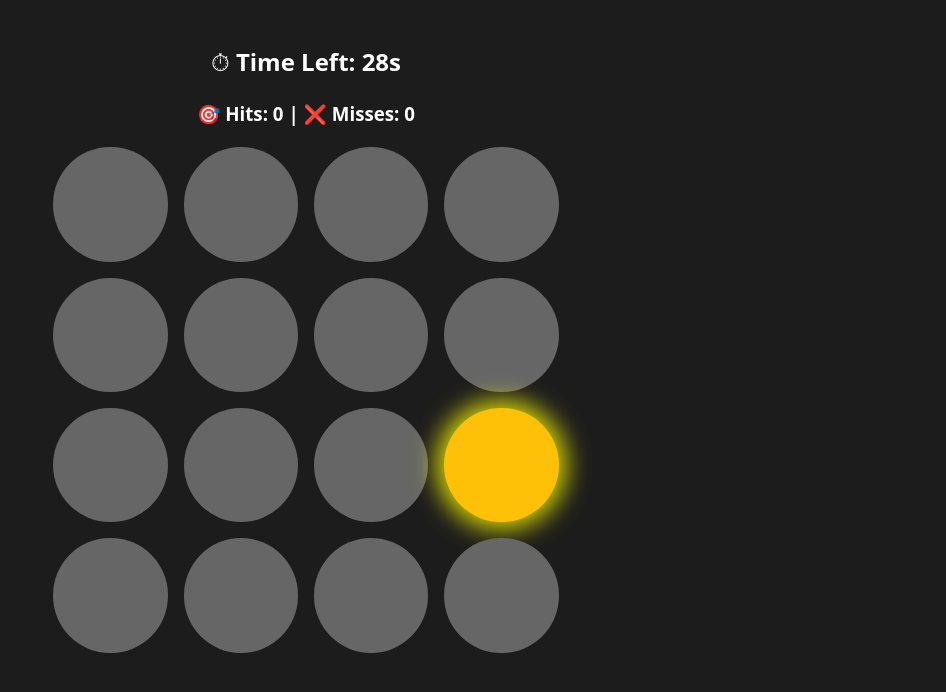
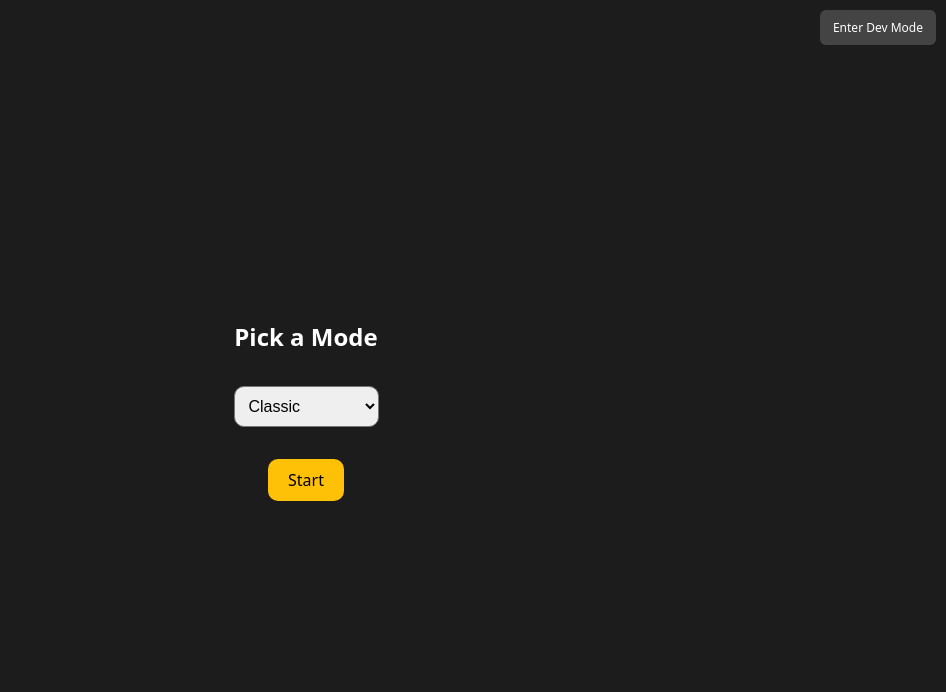
Before and after one commit to VipulBhaiya/f1-reaction-test, a React (Vite) app: page / in a window 1280 px wide. Shown: the top 692 px of the page, without its empty margins (334-1280 px from the left). Built offline with nearby package versions, Linux system fonts and the light colour scheme.

Commit message:
Improved Batak by adding modes to choose from

```diff
--- a/src/components/BatakTest.tsx
+++ b/src/components/BatakTest.tsx
@@ -1,11 +1,14 @@
 import React, { useState, useEffect } from 'react';
+
+type Mode = 'Classic' | 'Speed' | 'Precision' | 'Sudden Death' | 'Acceleration';
 
 type Props = {
   onComplete: (score: number) => void;
 };
 
 const BatakTest: React.FC<Props> = ({ onComplete }) => {
-  const [countdown, setCountdown] = useState(3);
+  const [mode, setMode] = useState<Mode>('Classic');
+  const [countdown, setCountdown] = useState<number | null>(null);
   const [gameActive, setGameActive] = useState(false);
   const [targetIndex, setTargetIndex] = useState<number | null>(null);
   const [hits, setHits] = useState(0);
@@ -14,6 +17,7 @@ const BatakTest: React.FC<Props> = ({ onComplete }) => {
   const [showSummary, setShowSummary] = useState(false);
   const [score, setScore] = useState(0);
   const [showMissFlash, setShowMissFlash] = useState(false);
+  const [flashSpeed, setFlashSpeed] = useState(1000);
 
   const totalTime = 30;
   const maxReactionTime = 2.5;
@@ -26,40 +30,76 @@ const BatakTest: React.FC<Props> = ({ onComplete }) => {
   const missSound = new Audio('/sounds/miss.mp3');
   const countdownSound = new Audio('/sounds/countdown.mp3');
 
+  const handleStart = () => {
+    setHits(0);
+    setMisses(0);
+    setScore(0);
+    setFlashSpeed(1000);
+    setTimeLeft(totalTime);
+    setShowSummary(false);
+    setGameActive(false);
+    setCountdown(3); // Start the countdown
+  };
+
   useEffect(() => {
+    if (countdown === null) return;
     if (countdown > 0) {
       countdownSound.play();
-      const timer = setTimeout(() => setCountdown(c => c - 1), 1000);
+      const timer = setTimeout(() => setCountdown(prev => (prev !== null ? prev - 1 : null)), 1000);
       return () => clearTimeout(timer);
-    } else {
-      setGameActive(true);
+    } else if (countdown === 0) {
+      setCountdown(null); // Hide countdown screen
+      setGameActive(true); // Start the game
     }
   }, [countdown]);
 
   useEffect(() => {
     if (!gameActive) return;
-    if (timeLeft === 0) {
+
+    if (timeLeft === 0 || (mode === 'Sudden Death' && misses > 0)) {
       setGameActive(false);
       const totalAttempts = hits + misses;
       const accuracy = totalAttempts > 0 ? hits / totalAttempts : 1;
       const avgReaction = totalTime / (totalAttempts || 1);
-      const finalScore = Math.round((accuracy * 70) + (30 * (1 - avgReaction / maxReactionTime)));
+      const rawScore = (accuracy * 70) + (30 * (1 - avgReaction / maxReactionTime));
+      const finalScore = Math.max(0, Math.round(rawScore));
       setScore(finalScore);
       setShowSummary(true);
       return;
     }
+
     const timer = setInterval(() => setTimeLeft(t => t - 1), 1000);
     return () => clearInterval(timer);
-  }, [gameActive, timeLeft, hits, misses]);
+  }, [gameActive, timeLeft, hits, misses, mode]);
 
   useEffect(() => {
-    if (!gameActive) return;
-    const flashInterval = setInterval(() => {
-      const newIndex = Math.floor(Math.random() * rows * cols);
-      setTargetIndex(newIndex);
-    }, 1000);
-    return () => clearInterval(flashInterval);
-  }, [gameActive]);
+    if (!gameActive || mode === 'Precision') return;
+
+    let intervalId: NodeJS.Timeout;
+
+    if (mode === 'Acceleration') {
+      intervalId = setInterval(() => {
+        flashTarget();
+        setFlashSpeed(prev => Math.max(300, prev - 30));
+      }, flashSpeed);
+    } else {
+      const speedMap: Record<Mode, number> = {
+        Classic: 1000,
+        Speed: 500,
+        Precision: 1000,
+        'Sudden Death': 1000,
+        Acceleration: flashSpeed,
+      };
+      intervalId = setInterval(flashTarget, speedMap[mode]);
+    }
+
+    return () => clearInterval(intervalId);
+  }, [gameActive, mode, flashSpeed]);
+
+  const flashTarget = () => {
+    const newIndex = Math.floor(Math.random() * rows * cols);
+    setTargetIndex(newIndex);
+  };
 
   const triggerMissFlash = () => {
     setShowMissFlash(true);
@@ -75,6 +115,9 @@ const BatakTest: React.FC<Props> = ({ onComplete }) => {
       missSound.play();
       setMisses(m => m + 1);
       triggerMissFlash();
+      if (mode === 'Sudden Death') {
+        setTimeLeft(0); // end immediately
+      }
     }
     setTargetIndex(null);
   };
@@ -83,8 +126,11 @@ const BatakTest: React.FC<Props> = ({ onComplete }) => {
     if (!gameActive) return;
     missSound.play();
     setMisses(m => m + 1);
+    triggerMissFlash();
     setTargetIndex(null);
-    triggerMissFlash();
+    if (mode === 'Sudden Death') {
+      setTimeLeft(0);
+    }
   };
 
   const handleSummaryClose = () => {
@@ -92,7 +138,25 @@ const BatakTest: React.FC<Props> = ({ onComplete }) => {
     onComplete(score);
   };
 
-  if (!gameActive && countdown > 0) {
+  // Start screen
+  if (!gameActive && countdown === null && !showSummary) {
+    return (
+      <div style={styles.centeredScreen}>
+        <h2>Pick a Mode</h2>
+        <select value={mode} onChange={e => setMode(e.target.value as Mode)} style={styles.select}>
+          <option value="Classic">Classic</option>
+          <option value="Speed">Speed</option>
+          <option value="Precision">Precision</option>
+          <option value="Sudden Death">Sudden Death</option>
+          <option value="Acceleration">Acceleration</option>
+        </select>
+        <button onClick={handleStart} style={styles.buttonClose}>Start</button>
+      </div>
+    );
+  }
+
+  // Countdown screen
+  if (countdown !== null) {
     return (
       <div style={styles.centeredScreen}>
         <h2>Get ready...</h2>
@@ -101,6 +165,7 @@ const BatakTest: React.FC<Props> = ({ onComplete }) => {
     );
   }
 
+  // Summary screen
   if (showSummary) {
     return (
       <div style={styles.centeredScreen}>
@@ -114,6 +179,7 @@ const BatakTest: React.FC<Props> = ({ onComplete }) => {
     );
   }
 
+  // Game screen
   return (
     <div style={styles.gameContainer}>
       {showMissFlash && <div style={styles.missFlash} />}
@@ -213,6 +279,11 @@ const styles: { [key: string]: React.CSSProperties } = {
     zIndex: 5,
     pointerEvents: 'none',
   },
+  select: {
+    padding: '10px',
+    fontSize: '1rem',
+    borderRadius: 10,
+  },
 };
 
 export default BatakTest;
```
